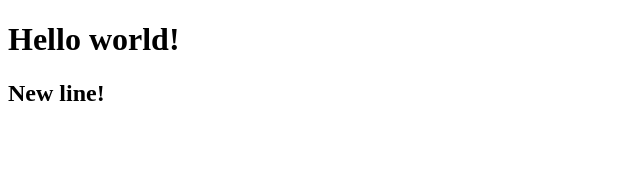
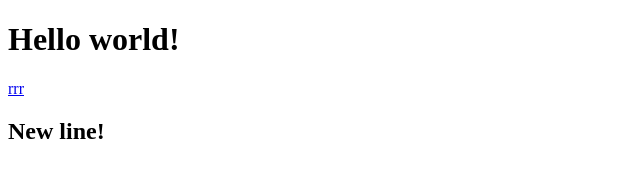
Before and after one commit to VolodymyrKalyna/Meyneros, a plain HTML site: page index.html in a window 1280 px wide. Shown: the whole page, without its empty margins (0-640 px from the left). Drawn offline with Linux system fonts and the light colour scheme.

Commit message:
Update index.html

```diff
--- a/index.html
+++ b/index.html
@@ -7,6 +7,7 @@
 </head>
 <body>
 <h1>Hello world!</h1>
+  <a href="KursArsena/index.html">rrr</a>
 <h2>New line!</h2>
 </body>
 </html>
```
